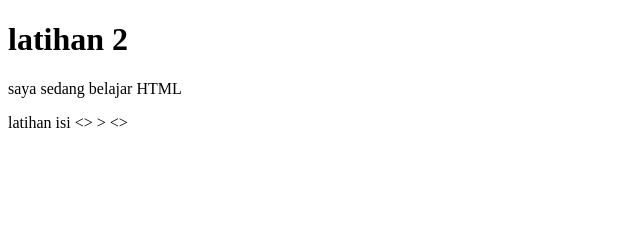
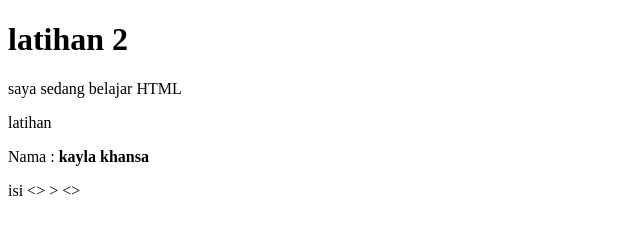
Before and after one commit to kaylakhansa24/kaylakhansa, a plain HTML site: page index.html in a window 1280 px wide. Shown: the whole page, without its empty margins (0-640 px from the left). Drawn offline with Linux system fonts and the light colour scheme.

Commit message:
Menampilkan nama

```diff
--- a/index.html
+++ b/index.html
@@ -11,7 +11,7 @@
   <h1>latihan 2</h1>
     <p>saya sedang belajar HTML</p>
   </h1>latihan </h1>
-    <!--Tab to edit-->
+    <p>Nama : <b>kayla khansa</b></p>
   <//h1>
   isi
 
```
